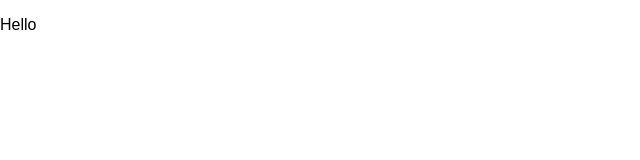
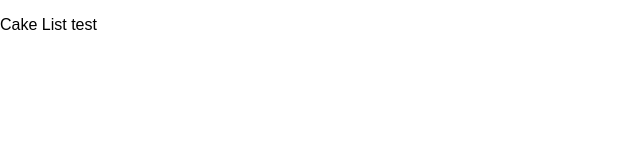
Before and after one commit to CJHunter91/waracle_cake_app, a React (Create React App) app: page / in a window 1280 px wide. Shown: the top 160 px of the page, without its empty margins (0-640 px from the left). Built offline with nearby package versions, Linux system fonts and the light colour scheme.

Commit message:
adds cake list component

```diff
--- /dev/null
+++ b/src/components/CakeList.jsx
@@ -0,0 +1,9 @@
+import React from 'react';
+
+const CakeList = () => {
+
+	return(
+		<p>Cake List test</p>
+		)
+}
+export default CakeList;
--- a/src/containers/CakeContainer.jsx
+++ b/src/containers/CakeContainer.jsx
@@ -1,9 +1,10 @@
 import React, { Component } from 'react';
+import CakeList from '../components/CakeList';
 
 class CakeContainer extends Component {
   render() {
     return (
-      <p>Hello</p>
+      <CakeList/>
     );
   }
 }
```
